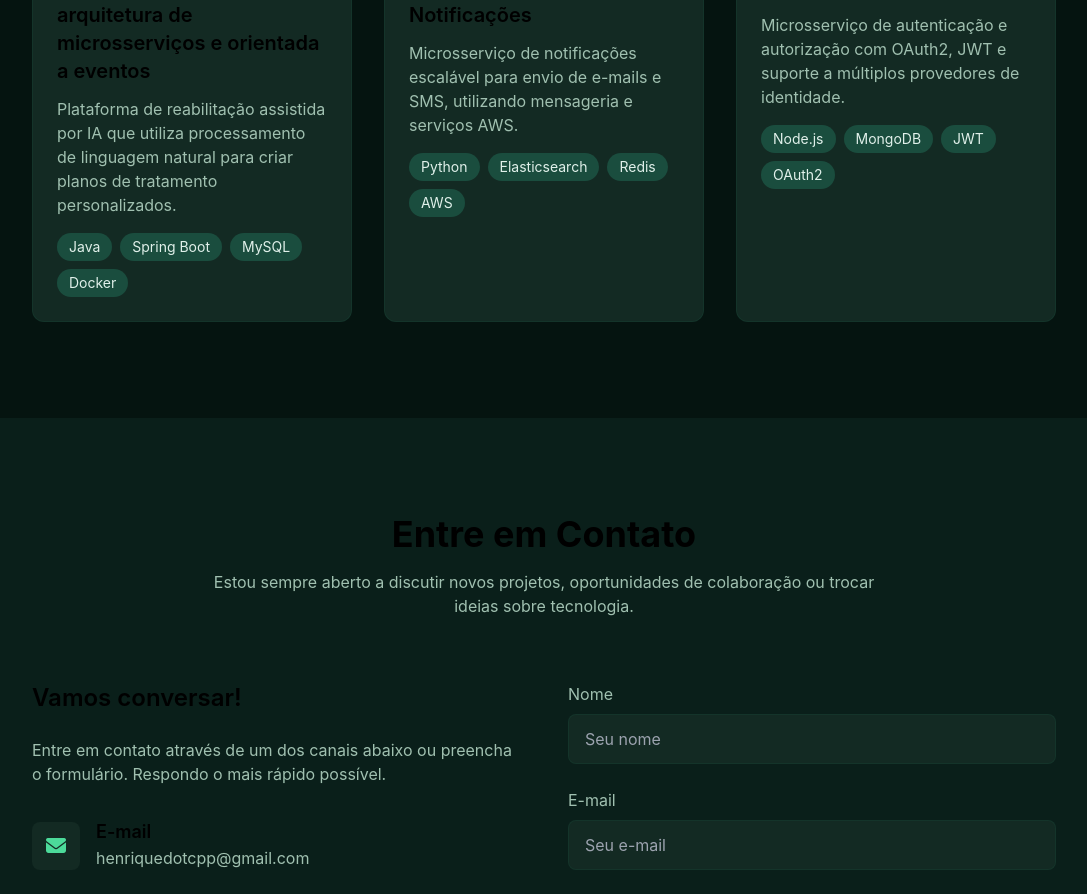
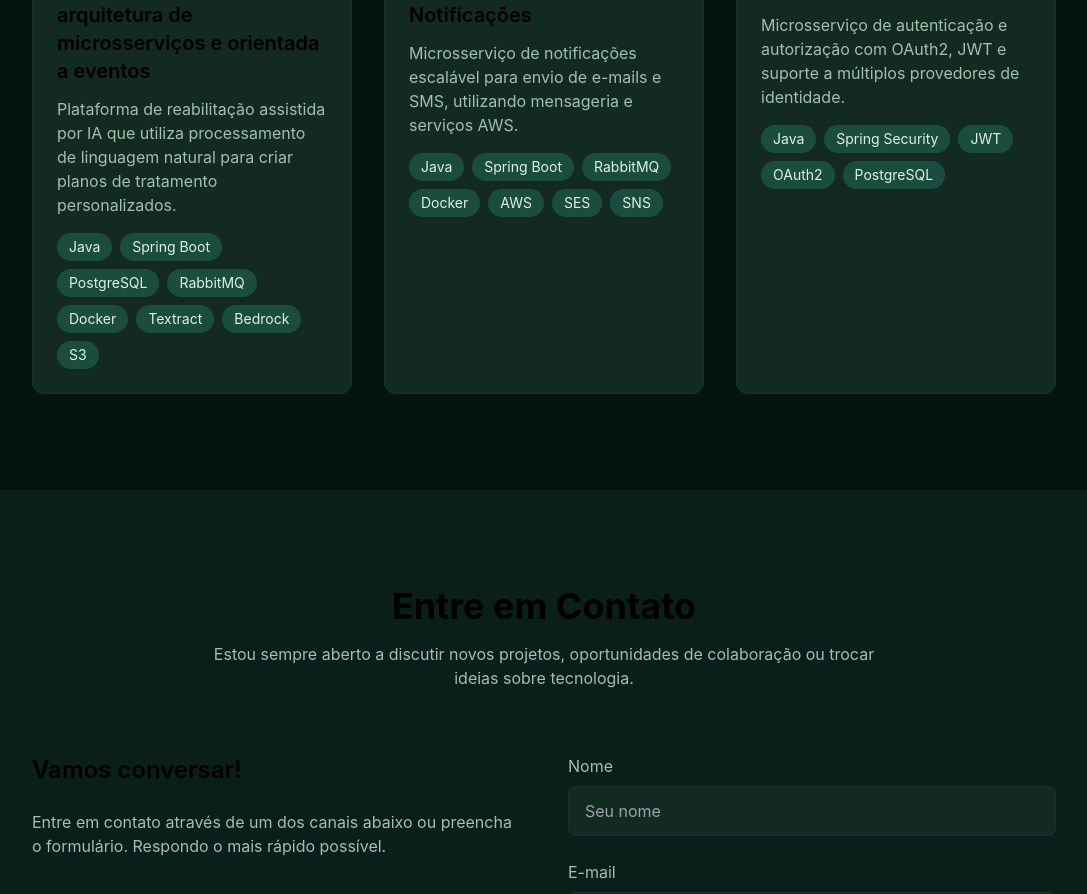
Before and after one commit to henriquemarino/henriquemarino.github.io, a Nuxt app: page / in a window 1280 px wide. Shown: the part 2888-3782 px from the top of the page, without its empty margins (96-1183 px from the left). Built offline with nearby package versions, Linux system fonts and the light colour scheme.

Commit message:
refactor: edição dos meus projetos

```diff
--- a/composables/useProjects.ts
+++ b/composables/useProjects.ts
@@ -9,25 +9,25 @@ export interface Project {
 export const useProjects = () => {
   const projects: Project[] = [
     {
-      id: 'ecommerce',
+      id: 'Rehab.AI',
       titleKey: 'projects.project1.title',
       nameKey: 'projects.project1.name',
       descriptionKey: 'projects.project1.description',
-      technologies: ['Java', 'Spring Boot', 'MySQL', 'Docker']
+      technologies: ['Java', 'Spring Boot', 'PostgreSQL', 'RabbitMQ', 'Docker', 'Textract', 'Bedrock', 'S3']
     },
     {
-      id: 'analytics',
+      id: 'Notification',
       titleKey: 'projects.project2.title',
       nameKey: 'projects.project2.name',
       descriptionKey: 'projects.project2.description',
-      technologies: ['Python', 'Elasticsearch', 'Redis', 'AWS']
+      technologies: ['Java', 'Spring Boot', 'RabbitMQ', 'Docker', 'AWS', 'SES', 'SNS']
     },
     {
       id: 'authentication',
       titleKey: 'projects.project3.title',
       nameKey: 'projects.project3.name',
       descriptionKey: 'projects.project3.description',
-      technologies: ['Node.js', 'MongoDB', 'JWT', 'OAuth2']
+      technologies: ['Java', 'Spring Security', 'JWT', 'OAuth2', 'PostgreSQL']
     }
   ]
 
```
